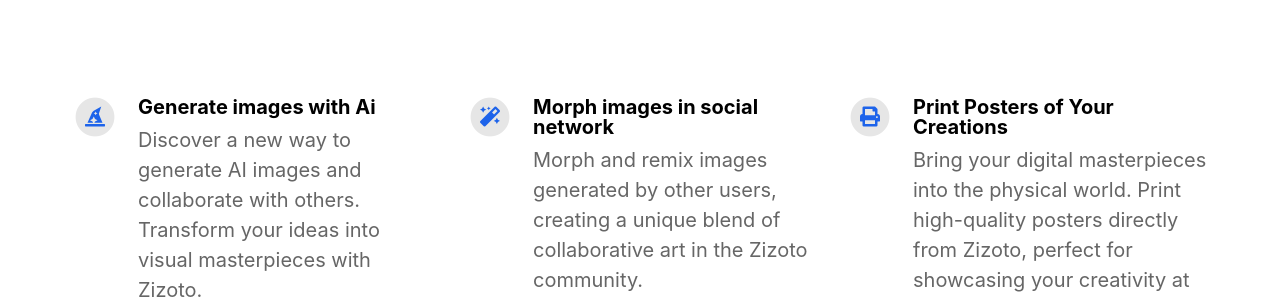
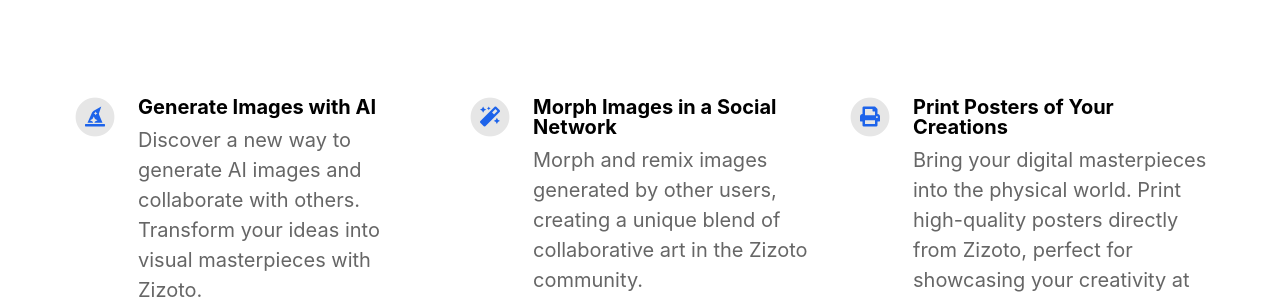
Before and after one commit to brendankhoury/zizoto_landing, a Jekyll site: the page built from index.html, in a window 1280 px wide. Shown: the part 987-1286 px from the top of the page. Built offline with Jekyll 4.4.1, drawn with Linux system fonts in a browser that asks for light colours; nearby versions of some CDN libraries.

Commit message:
updated AI spelling

```diff
--- a/_config.yml
+++ b/_config.yml
@@ -31,10 +31,10 @@ mastodon_link:
 
 # Feature List                            Edit, add or remove features to be presented.
 features:
-    - title: "Generate images with Ai"
+    - title: "Generate Images with AI"
       description: "Discover a new way to generate AI images and collaborate with others. Transform your ideas into visual masterpieces with Zizoto."
       fontawesome_icon_name: "hat-wizard"
-    - title: "Morph images in social network"
+    - title: "Morph Images in a Social Network"
       description: "Morph and remix images generated by other users, creating a unique blend of collaborative art in the Zizoto community."
       fontawesome_icon_name: "magic"
     - title: "Print Posters of Your Creations"
```
